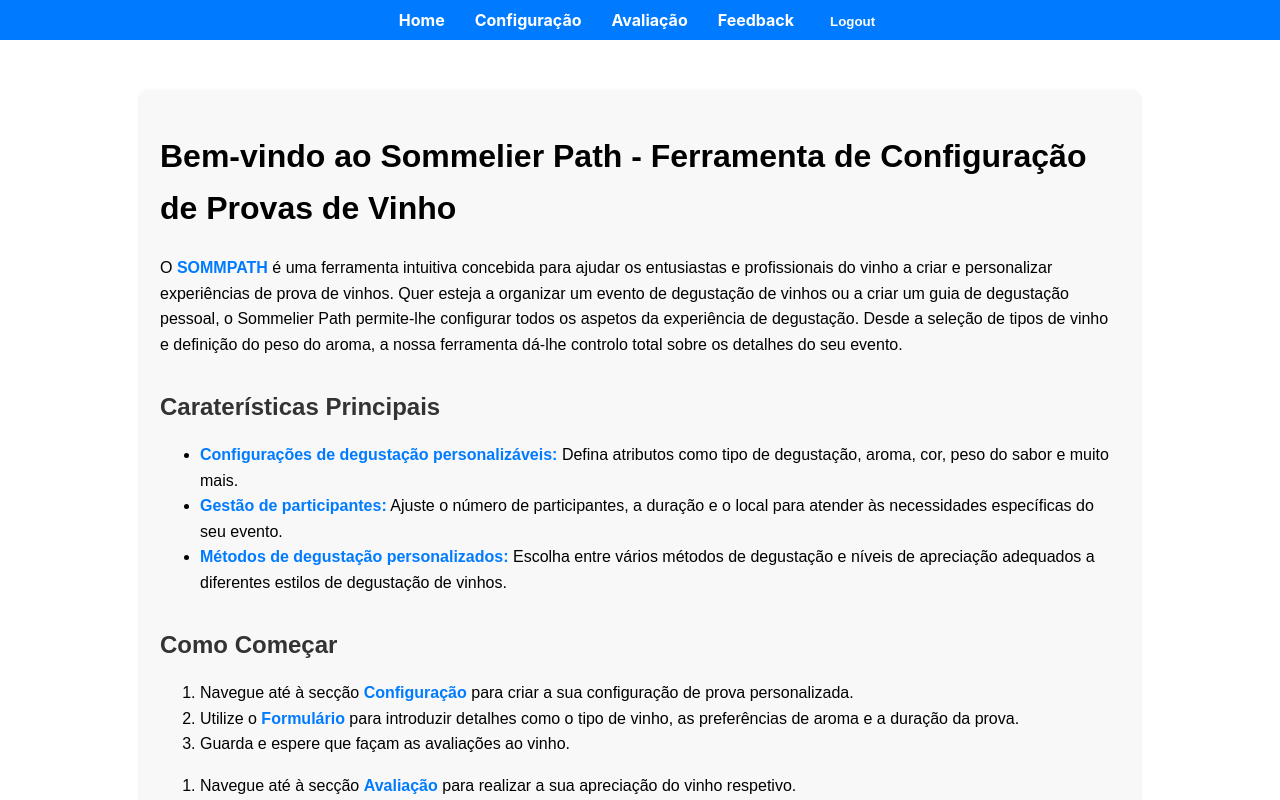
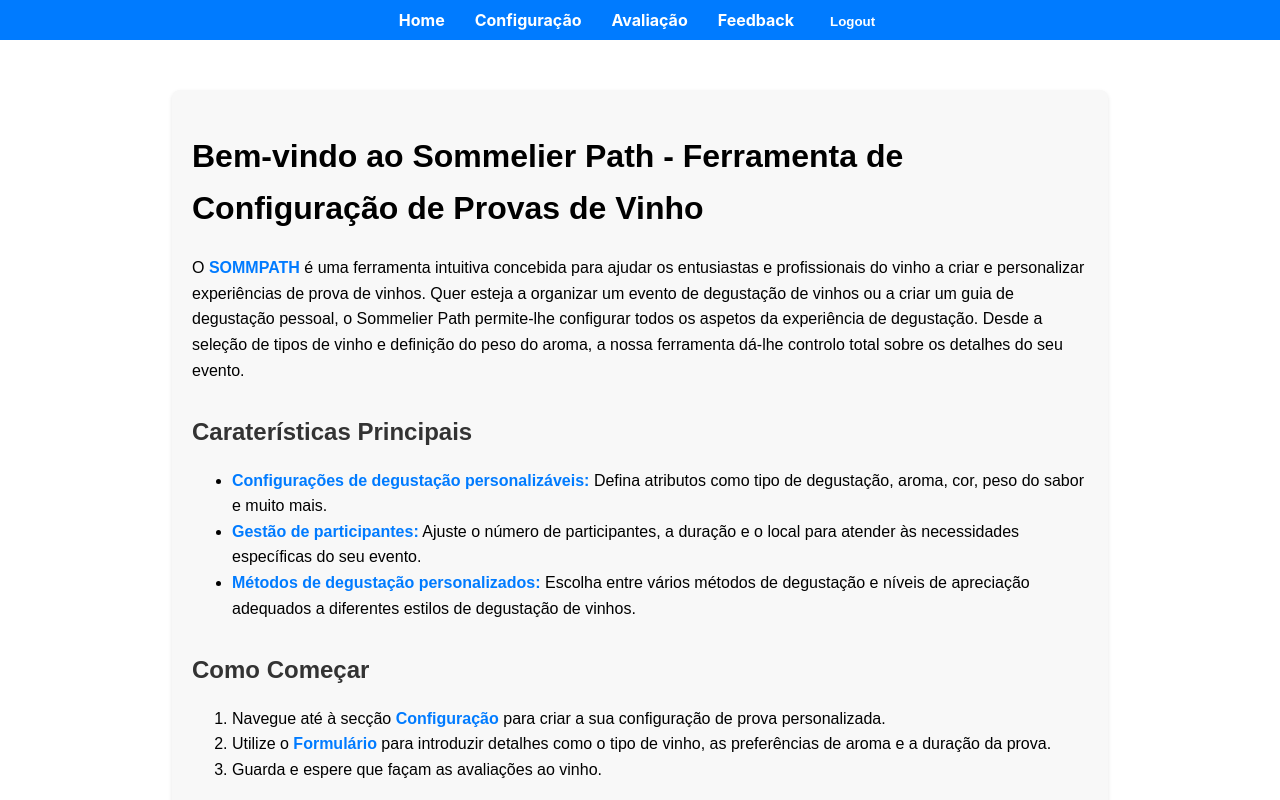
Before and after one commit to inunes1904/SOMMELIERPATH-FRONT, a React (Create React App) app: page / in a window 1280 px wide. Shown: the top 800 px of the page. Built offline with nearby package versions, Linux system fonts and the light colour scheme; sample sign-in values are in the browser's storage.

Commit message:
Width size of Home container

```diff
--- a/src/components/Home.js
+++ b/src/components/Home.js
@@ -114,7 +114,7 @@ const Home = () => {
 
 const styles = {
   container: {
-    width: "75%",
+    width: "70%",
     margin: "50px auto",
     padding: "20px",
     lineHeight: "1.6",
```
